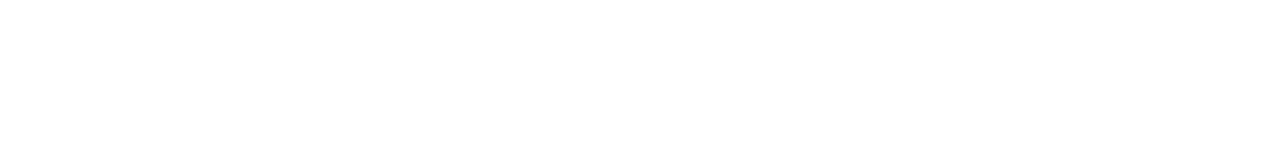
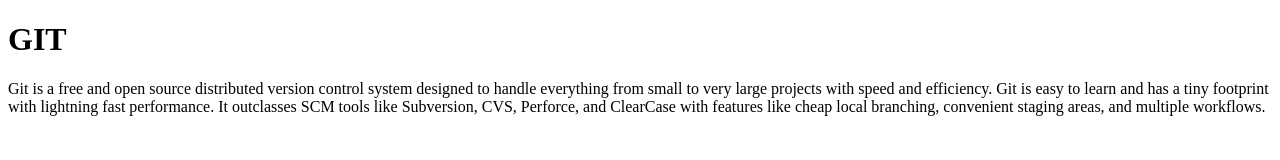
Before and after one commit to edwarcamargo15/taller, a plain HTML site: page capitulo3.html in a window 1280 px wide. Drawn offline with Linux system fonts and the light colour scheme.

Commit message:
version commit html

```diff
--- a/capitulo3.html
+++ b/capitulo3.html
@@ -1,9 +1,13 @@
 <!DOCTYPE html>
 <html>
 <head>
-	<title></title>
+	<title>PRUEBA GIT</title>
 </head>
 <body>
+<h1>GIT</h1>
 
+<p>Git is a free and open source distributed version control system designed to handle everything from small to very large projects with speed and efficiency.
+
+Git is easy to learn and has a tiny footprint with lightning fast performance. It outclasses SCM tools like Subversion, CVS, Perforce, and ClearCase with features like cheap local branching, convenient staging areas, and multiple workflows.</p>
 </body>
 </html>
```
